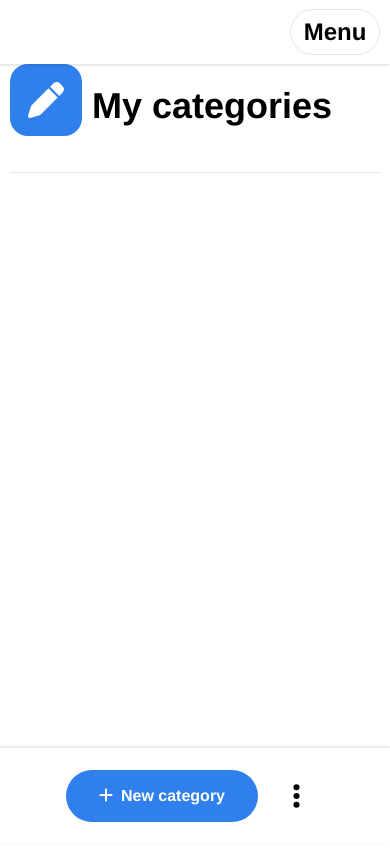
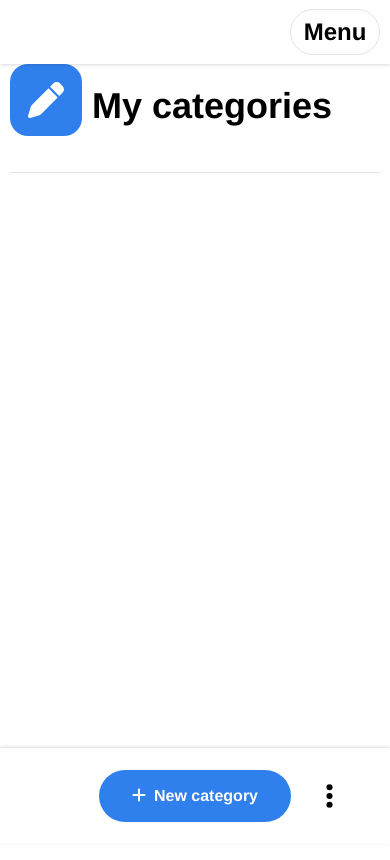
Before and after one commit to project-qwerty/project-qwerty, a Vue app: page /custom-categories in a window 390 px wide. Shown: the top 860 px of the page. Built offline with nearby package versions, Linux system fonts and the light colour scheme; what @lottiefiles/vue-lottie-player would draw is missing.

Commit message:
balance mobile controls horizontally

```diff
--- a/src/views/CustomCategoriesPage.vue
+++ b/src/views/CustomCategoriesPage.vue
@@ -9,6 +9,8 @@
     </template>
 
     <template #controls>
+      <div class="dropdown-balancer" />
+
       <ActionButton
           icon="plus"
           text="New category"
@@ -132,6 +134,11 @@
 </script>
 
 <style scoped>
+  .dropdown-balancer {
+    width: 56px;
+    height: 56px;
+  }
+
   .qwerty-text-input {
     width: 100%;
 
--- a/src/views/CustomCategoryPage.vue
+++ b/src/views/CustomCategoryPage.vue
@@ -16,6 +16,8 @@
     </template>
 
     <template #controls>
+      <div class="dropdown-balancer" />
+
       <ActionButton
           class="new-word-button"
           icon="plus"
@@ -251,6 +253,11 @@
     padding-left: 0;
   }
 
+  .dropdown-balancer {
+    width: 56px;
+    height: 56px;
+  }
+
   /* this turns the final option (delete) red */
   /deep/ .options-menu .dropdown-item:last-of-type {
     color: var(--negative-colour);
@@ -292,10 +299,4 @@
     justify-content: flex-end;
     gap: 1rem;
   }
-
-  @media screen and (max-width: 960px) {
-    header {
-      top: var(--nav-top-bar-height);
-    }
-  }
 </style>
```
